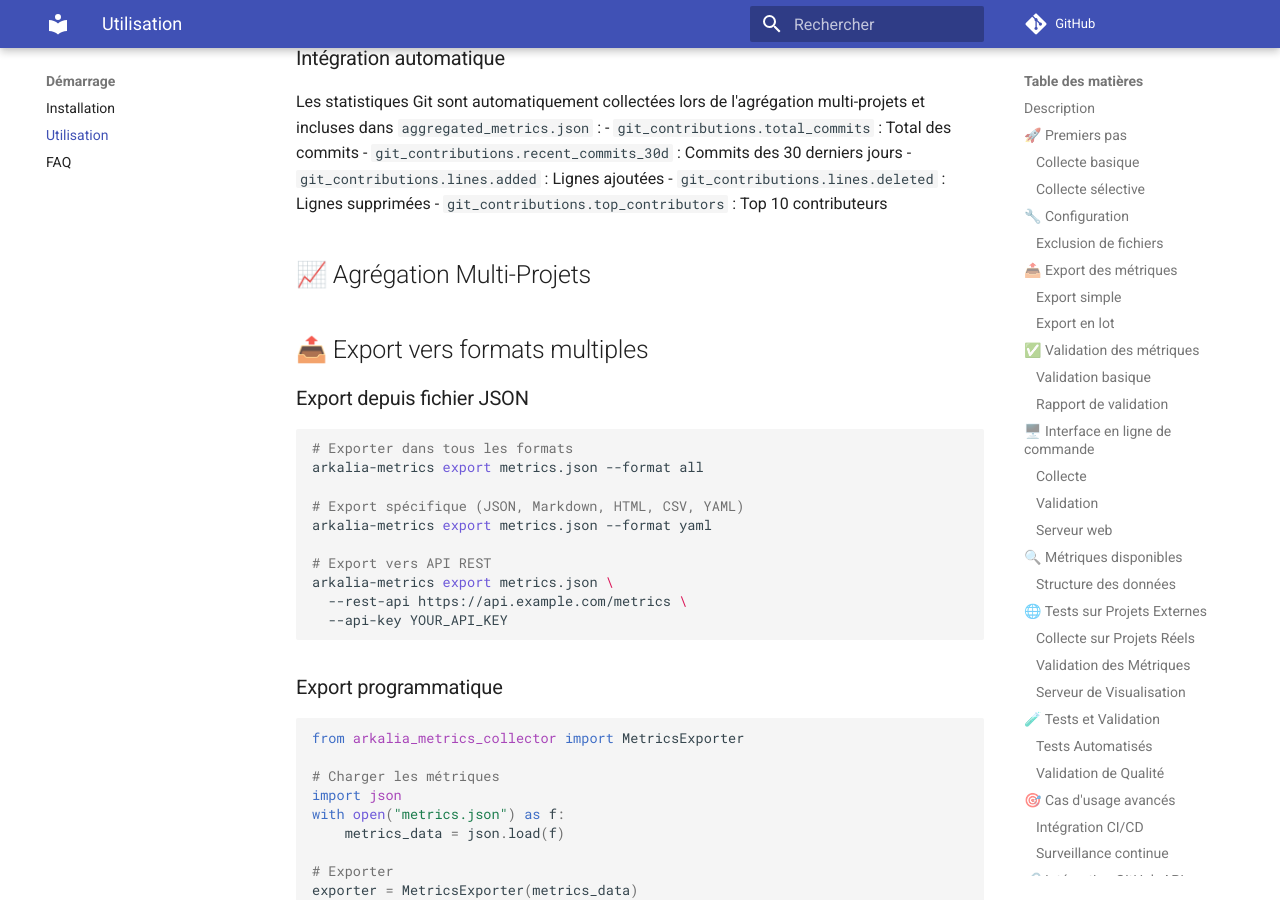
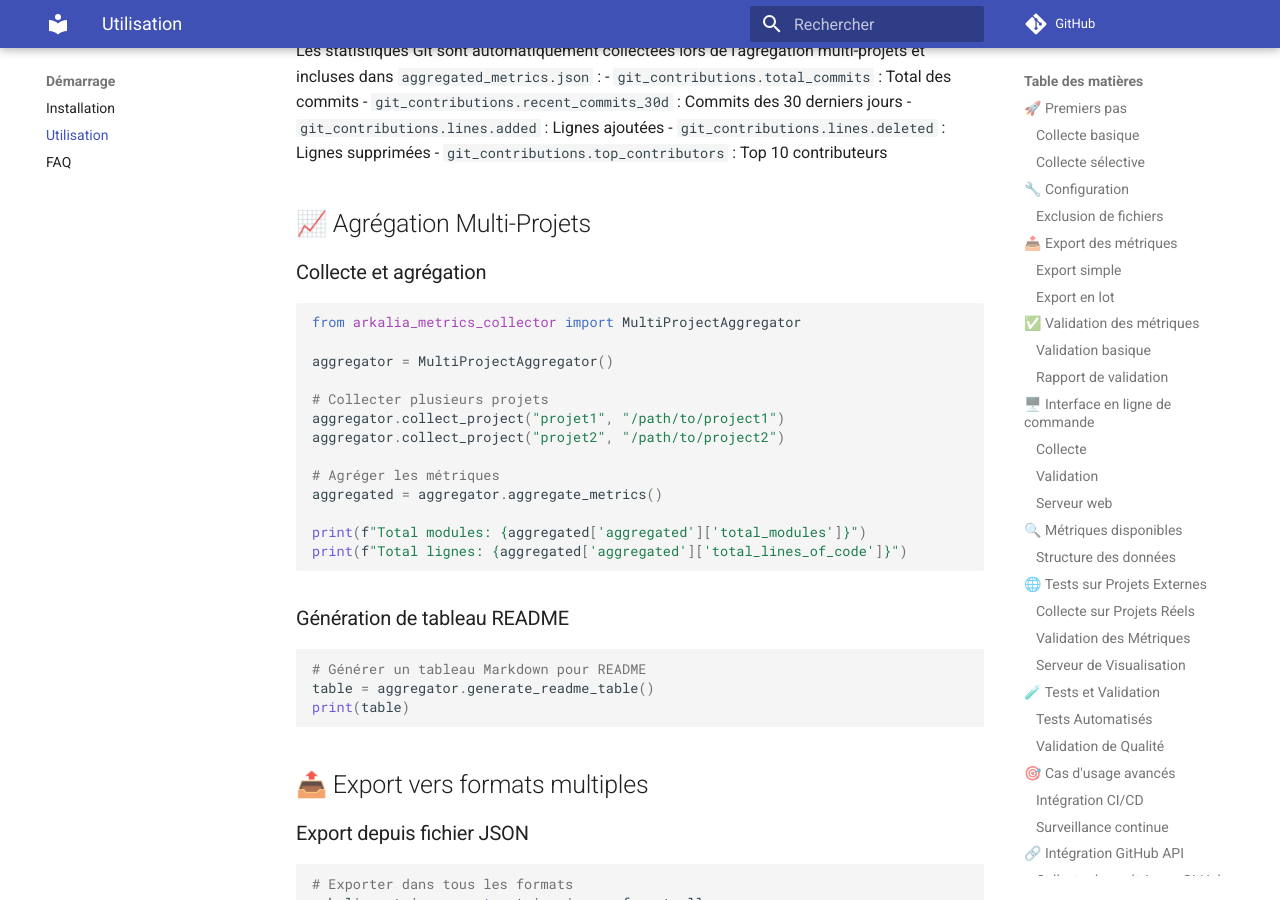
Before and after one commit to arkalia-luna-system/arkalia-metrics-collector, an MkDocs documentation site: the page built from docs/guides/usage.md, in a window 1280 px wide and 900 px high, scrolled down 7749 px. Built offline with MkDocs 1.6.1 and Material for MkDocs 9.7.7, drawn with Linux system fonts in a browser that asks for light colours; comment, search, counter and statistics services are not loaded; some of the changed text lies outside the part shown.

Commit message:
✨ Finalisation équilibre documentation: professionnel et accessible
🎨 Améliorations finales:
   • docs/guides/usage.md: titre amélioré, section agrégation complétée
   • docs/api/: suppression séparateurs --- inutiles
   • docs/examples/: exemples enrichis avec résultats

📝 Structure:
   • Emojis modérés (présents mais pas excessifs)
   • Ton professionnel mais clair
   • Sections bien équilibrées
   • Ni trop simple, ni trop complexe

✅ Documentation parfaitement équilibrée: professionnelle et accessible

````diff
--- a/docs/guides/usage.md
+++ b/docs/guides/usage.md
@@ -1,8 +1,6 @@
-# 📖 Utilisation
+# 📖 Guide d'Utilisation
 
-## Description
-
-Guide complet d'utilisation d'Arkalia Metrics Collector
+Guide complet pour utiliser **Arkalia Metrics Collector** avec tous les exemples et cas d'usage.
 
 ## 🚀 Premiers pas
 
@@ -390,6 +388,32 @@ Les statistiques Git sont automatiquement collectées lors de l'agrégation mult
 
 ## 📈 Agrégation Multi-Projets
 
+### Collecte et agrégation
+
+```python
+from arkalia_metrics_collector import MultiProjectAggregator
+
+aggregator = MultiProjectAggregator()
+
+# Collecter plusieurs projets
+aggregator.collect_project("projet1", "/path/to/project1")
+aggregator.collect_project("projet2", "/path/to/project2")
+
+# Agréger les métriques
+aggregated = aggregator.aggregate_metrics()
+
+print(f"Total modules: {aggregated['aggregated']['total_modules']}")
+print(f"Total lignes: {aggregated['aggregated']['total_lines_of_code']}")
+```
+
+### Génération de tableau README
+
+```python
+# Générer un tableau Markdown pour README
+table = aggregator.generate_readme_table()
+print(table)
+```
+
 ## 📤 Export vers formats multiples
 
 ### Export depuis fichier JSON
````
Also changed, not shown: docs/api/collectors.md (+0 -2 lines), docs/api/exporters.md (+0 -2 lines).
